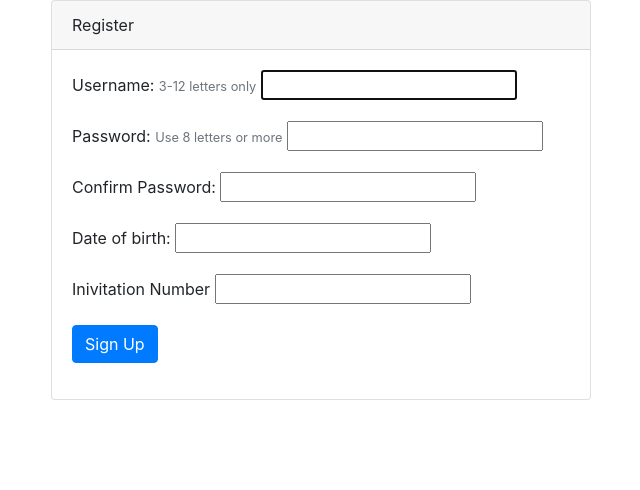
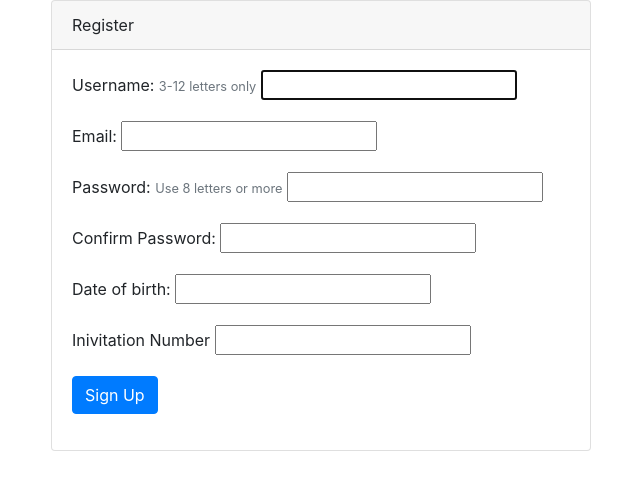
Before and after one commit to rsh-e/TheWall, a Django app: page /register/ in a window 1280 px wide. Shown: the part 56-546 px from the top of the page, without its empty margins (319-959 px from the left). Run offline with Django 5.2, Linux system fonts and the light colour scheme; some libraries are stand-ins or nearby versions.

Commit message:
Added an email field to the login page

```diff
--- a/users/forms.py
+++ b/users/forms.py
@@ -1,9 +1,11 @@
+# users/forms.py
 from django import forms
 from django.contrib.auth.forms import UserCreationForm
 from django.contrib.auth.models import User
 import datetime
 
 class CustomUserCreationForm(UserCreationForm):
+    email = forms.EmailField(required=True)
     dob = forms.DateField(input_formats=['%d/%m/%Y'], widget=forms.DateInput(format='%d/%m/%Y'))
     invitation_number = forms.CharField(max_length=6, min_length=6)
 
@@ -12,3 +14,7 @@ class CustomUserCreationForm(UserCreationForm):
         if (dob.year + 16) > datetime.date.today().year:
             raise forms.ValidationError('You must be at least 16 to register')
         return dob
+
+    class Meta:
+        model = User
+        fields = ['username', 'email', 'password1', 'password2', 'dob', 'invitation_number']
--- a/users/templates/users/register.html
+++ b/users/templates/users/register.html
@@ -1,3 +1,4 @@
+<!-- users/templates/users/register.html -->
 {% extends 'main/base.html' %}
 
 {% block content %}
@@ -22,6 +23,13 @@
                             {{ form.username }}
                             {% if form.username.errors %}
                             <small class="text-danger">{{ form.username.errors }}</small>
+                            {% endif %}
+                        </div>
+                        <div class="form-group">
+                            <label for="id_email">Email:</label>
+                            {{ form.email }}
+                            {% if form.email.errors %}
+                            <small class="text-danger">{{ form.email.errors }}</small>
                             {% endif %}
                         </div>
                         <div class="form-group">
```
Also changed, not shown: db.sqlite3.
